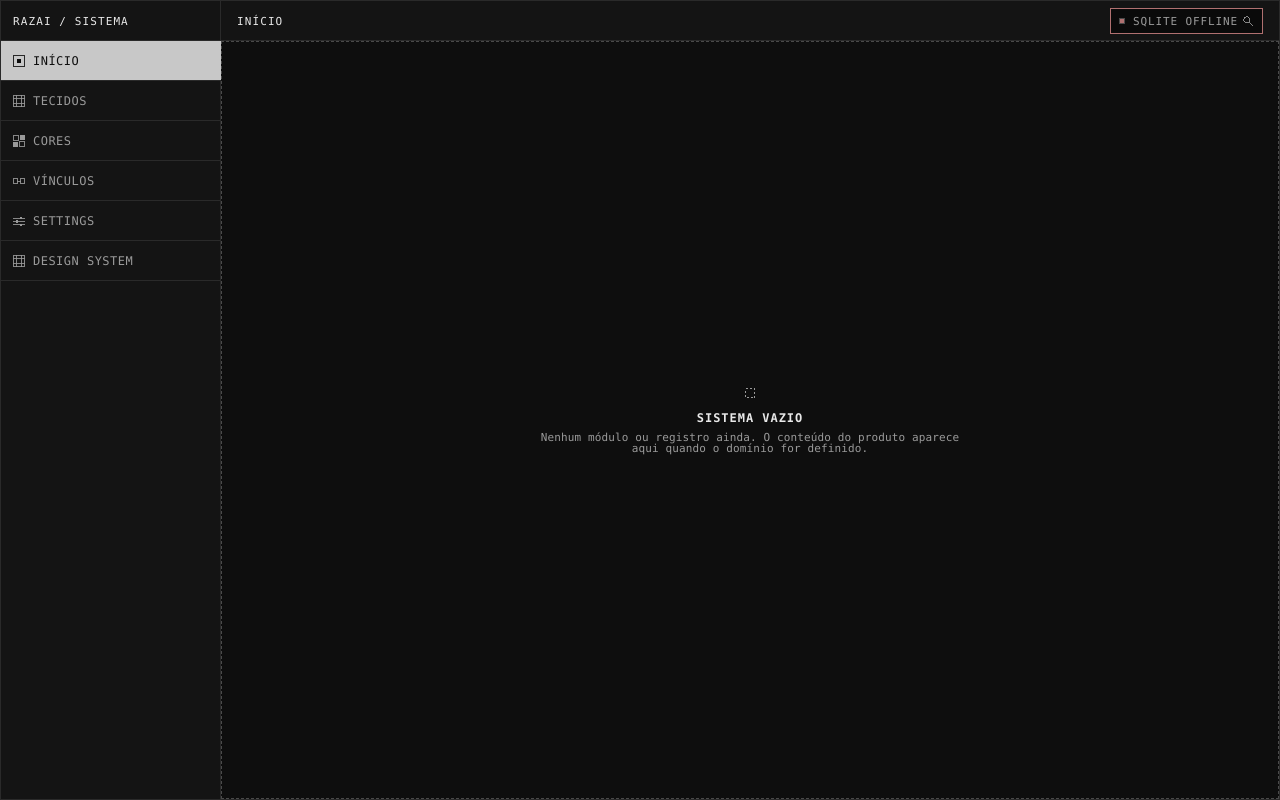
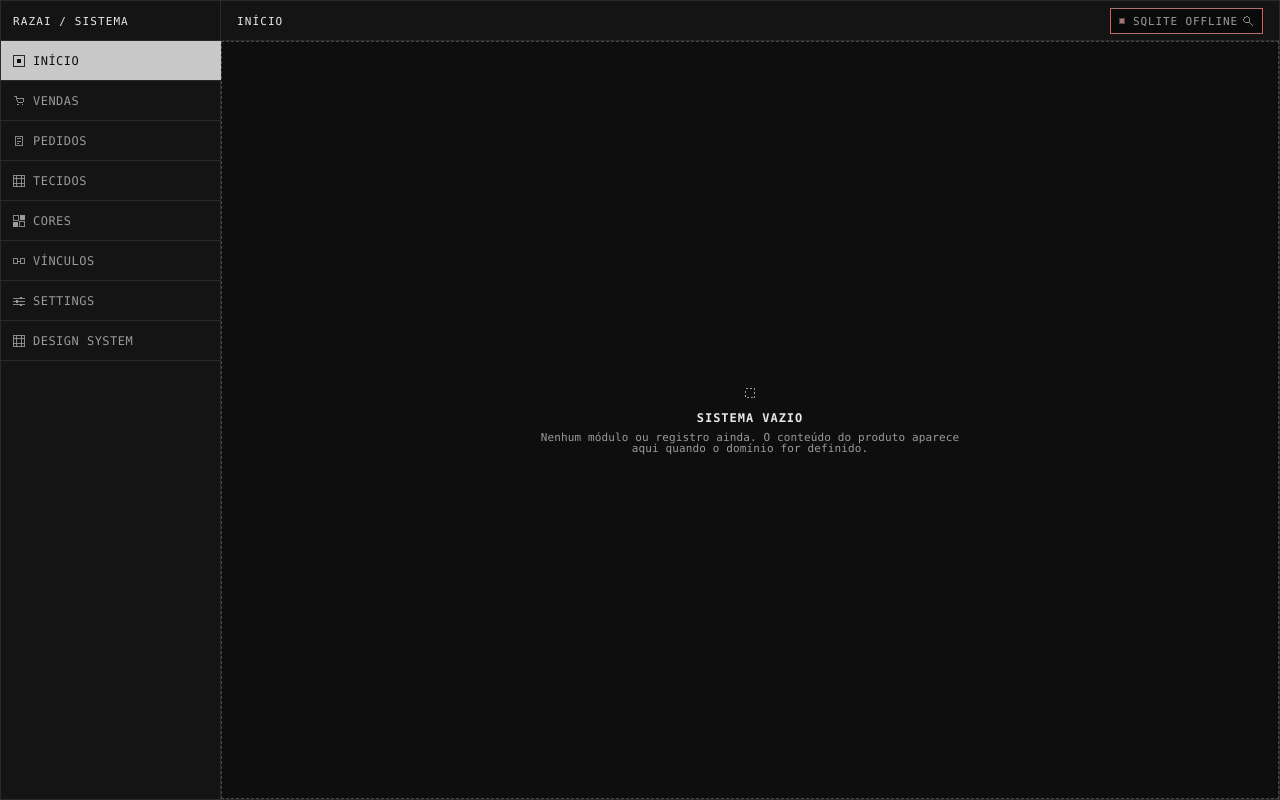
Before and after one commit to xrazai/razai-sistema, a Svelte app: page / in a window 1280 px wide. Built offline with nearby package versions, Linux system fonts and the light colour scheme.

Commit message:
feat: adicionar modulos vendas e pedidos em estado vazio

```diff
--- a/src/renderer/App.svelte
+++ b/src/renderer/App.svelte
@@ -1,6 +1,8 @@
 <script lang="ts">
   import AppShell from './shell/AppShell.svelte'
   import DashboardPage from './features/dashboard/DashboardPage.svelte'
+  import VendasPage from './features/vendas/VendasPage.svelte'
+  import PedidosPage from './features/pedidos/PedidosPage.svelte'
   import TecidosPage from './features/tecidos/TecidosPage.svelte'
   import CoresPage from './features/cores/CoresPage.svelte'
   import VinculosPage from './features/vinculos/VinculosPage.svelte'
@@ -12,6 +14,10 @@
 <AppShell route={router.route} onnavigate={(r) => router.navigate(r)}>
   {#if router.route === 'dashboard'}
     <DashboardPage />
+  {:else if router.route === 'vendas'}
+    <VendasPage />
+  {:else if router.route === 'pedidos'}
+    <PedidosPage />
   {:else if router.route === 'tecidos'}
     <TecidosPage />
   {:else if router.route === 'cores'}
--- a/src/renderer/design-system/primitives/Icon.svelte
+++ b/src/renderer/design-system/primitives/Icon.svelte
@@ -77,6 +77,17 @@
       <rect x="4.5" y="4.5" width="8" height="8" />
       <path d="M9.5 4.5 V1.5 H1.5 V9.5 H4.5" />
     </svg>
+  {:else if name === 'cart' || name === 'vendas'}
+    <svg viewBox="0 0 14 14">
+      <path d="M1.5 1.5 H3.5 L5.5 8.5 H11.5 L12.5 3.5 H4.5" />
+      <rect class="fill" x="5" y="10" width="2" height="2" />
+      <rect class="fill" x="10" y="10" width="2" height="2" />
+    </svg>
+  {:else if name === 'orders' || name === 'pedidos'}
+    <svg viewBox="0 0 14 14">
+      <rect x="2.5" y="1.5" width="9" height="11" />
+      <path d="M4.5 4.5 H9.5 M4.5 7.5 H9.5 M4.5 9.5 H7.5" />
+    </svg>
   {:else if name === 'search'}
     <svg viewBox="0 0 14 14">
       <circle cx="5.5" cy="5.5" r="3.5" />
--- /dev/null
+++ b/src/renderer/features/pedidos/PedidosPage.svelte
@@ -0,0 +1,31 @@
+<script lang="ts">
+  import EmptyState from '../../design-system/compositions/EmptyState.svelte'
+</script>
+
+<div class="page">
+  <div class="fill">
+    <EmptyState
+      title="Nenhum pedido registrado"
+      description="A gestão e controle de pedidos de clientes aparecerão aqui."
+      icon="orders"
+    />
+  </div>
+</div>
+
+<style>
+  .page {
+    height: 100%;
+    min-height: 0;
+    display: grid;
+  }
+
+  .fill {
+    height: 100%;
+    min-height: 0;
+    display: grid;
+  }
+
+  .fill :global(.empty) {
+    min-height: 100%;
+  }
+</style>
--- a/src/renderer/features/settings/components/AppearanceSettings.svelte
+++ b/src/renderer/features/settings/components/AppearanceSettings.svelte
@@ -15,6 +15,8 @@
 
   const routeOptions = [
     { value: 'dashboard', label: 'Início (Padrão)' },
+    { value: 'vendas', label: 'Vendas' },
+    { value: 'pedidos', label: 'Pedidos' },
     { value: 'tecidos', label: 'Tecidos (Catálogo)' },
     { value: 'cores', label: 'Cores (Paleta)' },
     { value: 'vinculos', label: 'Vínculos' },
--- /dev/null
+++ b/src/renderer/features/vendas/VendasPage.svelte
@@ -0,0 +1,31 @@
+<script lang="ts">
+  import EmptyState from '../../design-system/compositions/EmptyState.svelte'
+</script>
+
+<div class="page">
+  <div class="fill">
+    <EmptyState
+      title="Nenhuma venda registrada"
+      description="O fluxo de vendas e registro de saídas aparecerá aqui."
+      icon="cart"
+    />
+  </div>
+</div>
+
+<style>
+  .page {
+    height: 100%;
+    min-height: 0;
+    display: grid;
+  }
+
+  .fill {
+    height: 100%;
+    min-height: 0;
+    display: grid;
+  }
+
+  .fill :global(.empty) {
+    min-height: 100%;
+  }
+</style>
--- a/src/renderer/pages/DesignSystemPage.svelte
+++ b/src/renderer/pages/DesignSystemPage.svelte
@@ -73,6 +73,8 @@
   const iconsList = [
     'grid',
     'dash',
+    'cart',
+    'orders',
     'fabric',
     'palette',
     'link',
--- a/src/renderer/shell/AppShell.svelte
+++ b/src/renderer/shell/AppShell.svelte
@@ -2,8 +2,7 @@
   import type { Snippet } from 'svelte'
   import AppSidebar from './AppSidebar.svelte'
   import AppTopbar from './AppTopbar.svelte'
-
-  type Route = 'dashboard' | 'tecidos' | 'cores' | 'vinculos' | 'settings' | 'design-system'
+  import type { Route } from './router.svelte'
 
   type Props = {
     route: Route
--- a/src/renderer/shell/AppSidebar.svelte
+++ b/src/renderer/shell/AppSidebar.svelte
@@ -1,8 +1,7 @@
 <script lang="ts">
   import Sidebar from '../design-system/navigation/Sidebar.svelte'
   import NavItem from '../design-system/navigation/NavItem.svelte'
-
-  type Route = 'dashboard' | 'tecidos' | 'cores' | 'vinculos' | 'settings' | 'design-system'
+  import type { Route } from './router.svelte'
 
   type Props = {
     route: Route
@@ -19,6 +18,18 @@
     icon="dash"
     active={route === 'dashboard'}
     onclick={() => onnavigate('dashboard')}
+  />
+  <NavItem
+    label="Vendas"
+    icon="cart"
+    active={route === 'vendas'}
+    onclick={() => onnavigate('vendas')}
+  />
+  <NavItem
+    label="Pedidos"
+    icon="orders"
+    active={route === 'pedidos'}
+    onclick={() => onnavigate('pedidos')}
   />
   <NavItem
     label="Tecidos"
--- a/src/renderer/shell/AppTopbar.svelte
+++ b/src/renderer/shell/AppTopbar.svelte
@@ -4,10 +4,8 @@
   import Status from '../design-system/data-display/Status.svelte'
   import Icon from '../design-system/primitives/Icon.svelte'
   import Button from '../design-system/controls/Button.svelte'
-  import { router } from './router.svelte'
+  import { router, type Route } from './router.svelte'
   import type { DbHealth } from '../../shared/types'
-
-  type Route = 'dashboard' | 'tecidos' | 'cores' | 'vinculos' | 'settings' | 'design-system'
 
   type Props = {
     route: Route
@@ -17,6 +15,8 @@
 
   const titles: Record<Route, string> = {
     dashboard: 'Início',
+    vendas: 'Vendas',
+    pedidos: 'Pedidos',
     tecidos: 'Tecidos',
     cores: 'Cores',
     vinculos: 'Vínculos',
--- a/src/renderer/shell/router.svelte.ts
+++ b/src/renderer/shell/router.svelte.ts
@@ -1,5 +1,7 @@
 export type Route =
   | 'dashboard'
+  | 'vendas'
+  | 'pedidos'
   | 'tecidos'
   | 'cores'
   | 'vinculos'
@@ -15,6 +17,8 @@ export interface RouterState {
 
 const VALID_ROUTES: Route[] = [
   'dashboard',
+  'vendas',
+  'pedidos',
   'tecidos',
   'cores',
   'vinculos',
```
Also changed, not shown: 1 other file (tests, documents, lock files or other folders).
